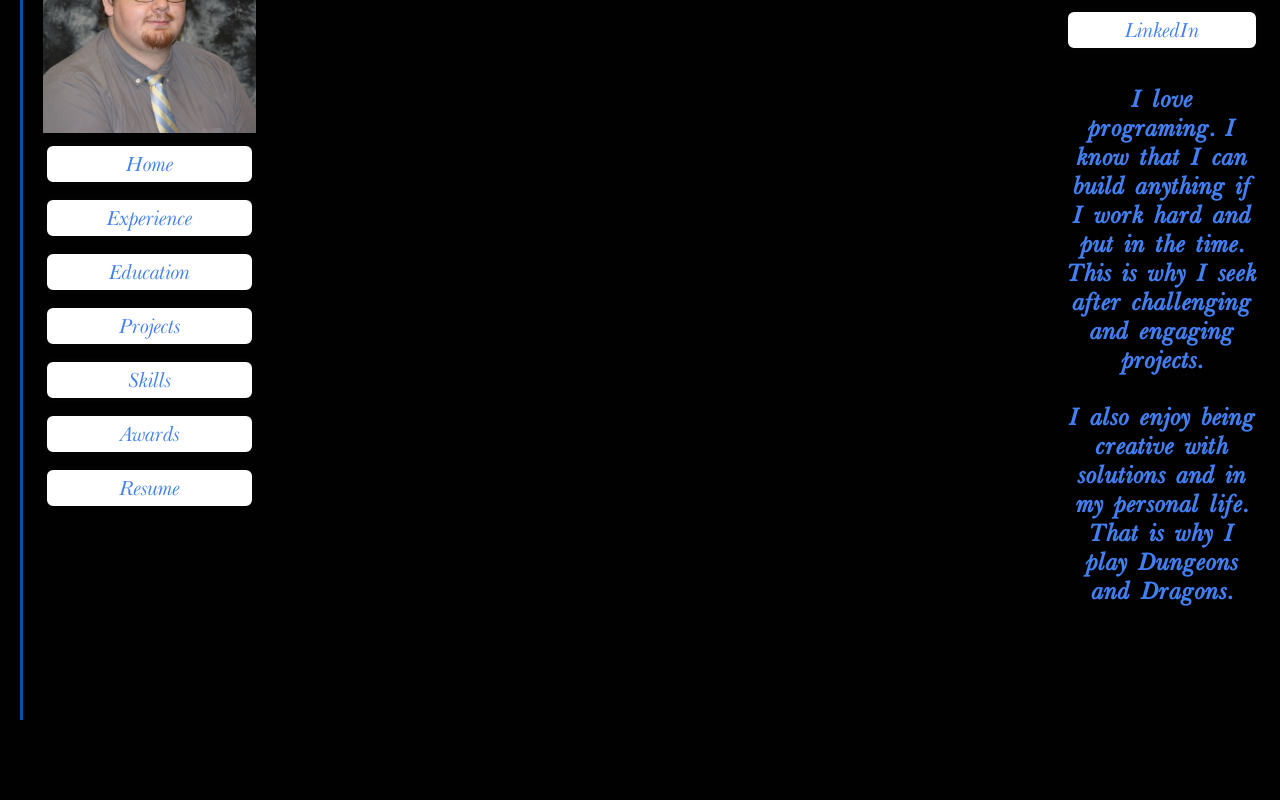
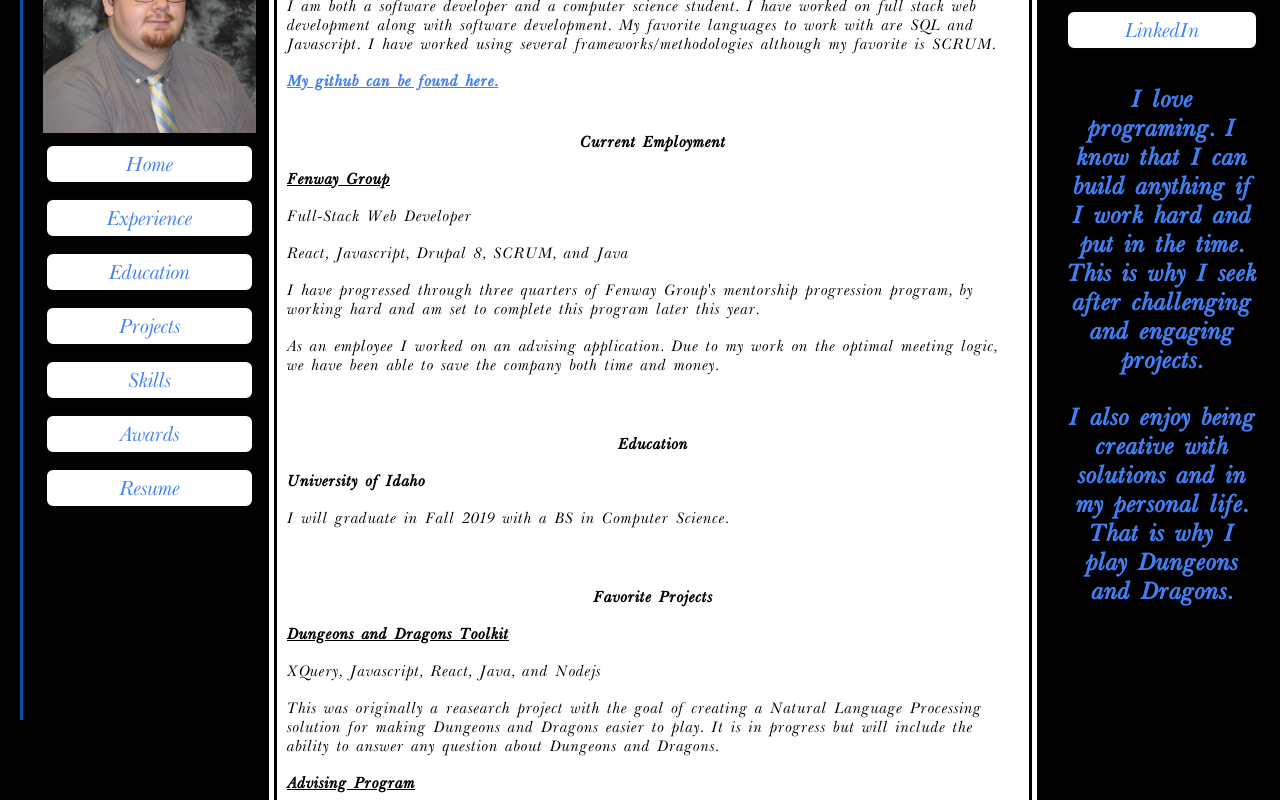
Before and after one commit to joelatwo/joelatwo.github.io, a React (Create React App) app: page / in a window 1280 px wide. Shown: the part 240-1040 px from the top of the page. Before the commit the page ends 800 px from the top, so only its background shows below. Built offline with nearby package versions, Linux system fonts and the light colour scheme.

Commit message:
typo fixes and update to the resume

```diff
--- a/src/main_content/content/home.js
+++ b/src/main_content/content/home.js
@@ -10,7 +10,7 @@ class Home extends Component {
             I am both a software developer and a computer science student. I
             have worked on full stack web development along with software
             development. My favorite languages to work with are SQL and
-            Javascript. I have worked using several frameworks/methodogies
+            Javascript. I have worked using several frameworks/methodologies
             although my favorite is SCRUM.
           </p>
           <div>
@@ -37,6 +37,11 @@ class Home extends Component {
             mentorship progression program, by working hard and am set to
             complete this program later this year.
           </p>
+          <p>
+            As an employee I worked on an advising application. Due to my work
+            on the optimal meeting logic, we have been able to save the company
+            both time and money.
+          </p>
         </div>
         <div className="section">
           <h1>Education</h1>
@@ -56,8 +61,8 @@ class Home extends Component {
             <p>
               This was originally a reasearch project with the goal of creating
               a Natural Language Processing solution for making Dungeons and
-              Dragons easier to play. It is in progress but with include the
-              ability to ask any question and find multiple options.
+              Dragons easier to play. It is in progress but will include the
+              ability to answer any question about Dungeons and Dragons.
             </p>
           </div>
           <div>
--- a/src/main_content/content/work_experience.js
+++ b/src/main_content/content/work_experience.js
@@ -13,14 +13,14 @@ class WorkExperience extends Component {
           technologies: "React, Javascript, Drupal 8, SCRUM, and Java",
           dateRange: "March 2018 - Current",
           description:
-            "Fenway Group has the primary goal of developing the next generation of software developers. Because of this they use a variety of technologies and languages and work on a variety of projects."
+            "Fenway Group has the primary goal of developing the next generation of software developers. Because of this they use a variety of technologies and languages and work on a variety of projects.\n I have been through the product life cycle for two different projects and are working on a third project that is set to be released later this year."
         },
         {
           companyName: "Wyndham Gardens Boise",
           position: "Hotel front-desk and night auditor",
           dateRange: "May 2017 - August 2017",
           description:
-            "Wyndham Garends Boise has the primary goal of providing the best experience possible on a budget for travelers visiting the Boise area. Because of this they require their employees to go above and beyond for their clients."
+            "Wyndham Garends Boise has the primary goal of providing the best experience possible on a budget for travelers visiting the Boise area. Because of this they require their employees to go above and beyond for their clients. I was able to successfully leave 75% of the customers I dealt with happy about the interaction."
         },
         {
           companyName: "Aspire SL Start",
--- a/src/navigation/navigation.js
+++ b/src/navigation/navigation.js
@@ -20,7 +20,7 @@ class Navigation extends Component {
         "Awards"
       ],
       openTab: "Home",
-      isHamburgerOpen: true
+      isHamburgerOpen: false
     };
   }
 
```
Also changed, not shown: 1 other file (tests, documents, lock files or other folders).
